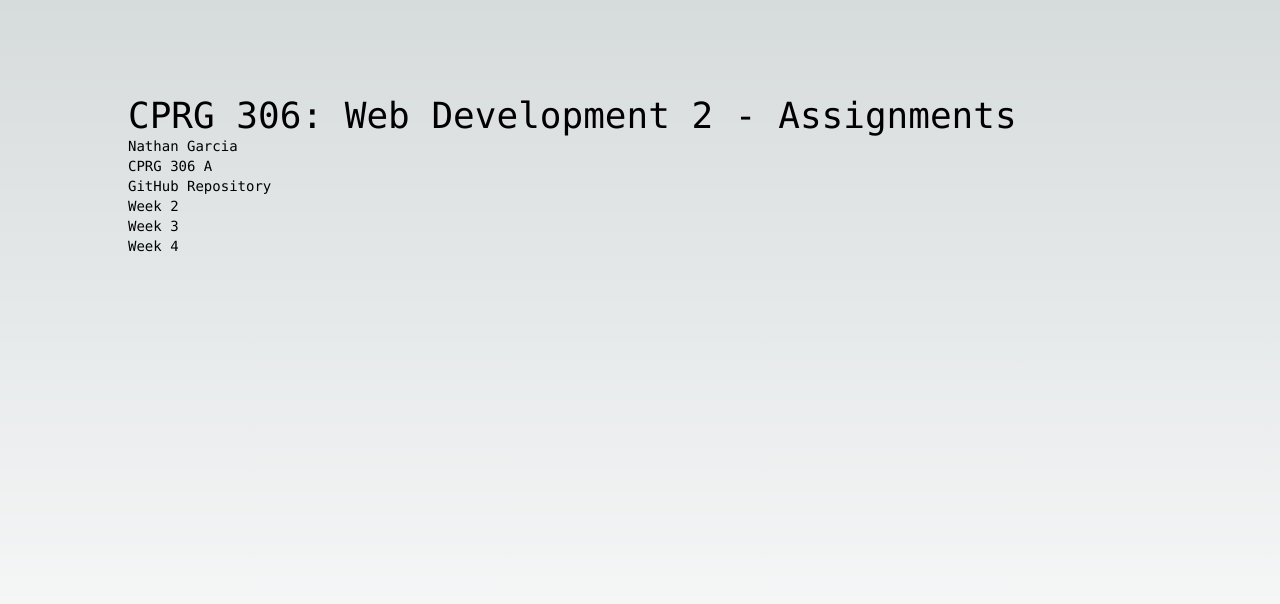
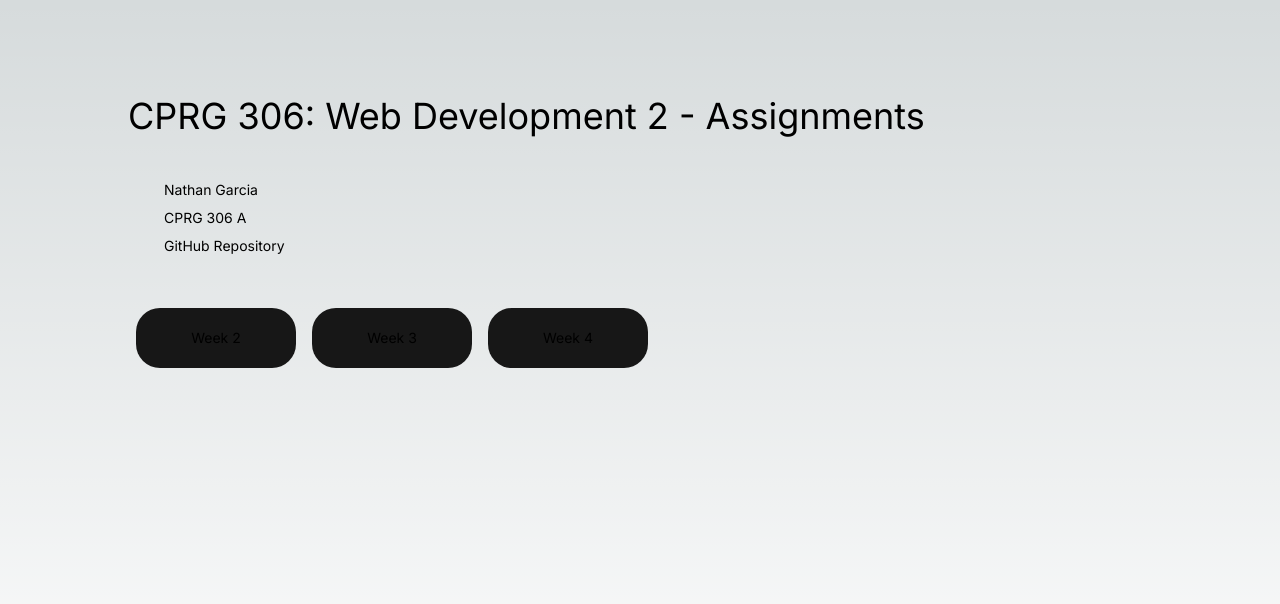
Before and after one commit to ntgarcia/cprg306-assignments, a Next.js app: page / in a window 1280 px wide. Shown: the top 604 px of the page. Built offline with nearby package versions, Linux system fonts and the light colour scheme.

Commit message:
Week 4 finished

```diff
--- a/app/StudentInfo.js
+++ b/app/StudentInfo.js
@@ -2,10 +2,13 @@
 
 export default function StudentInfo() {
   return (
-    <main>
+    <main className="grid gap-2 p-5 m-4">
       <h1>Nathan Garcia</h1>
       <h2>CPRG 306 A</h2>
-      <Link href="https://github.com/ntgarcia/cprg306-assignments">
+      <Link
+        href="https://github.com/ntgarcia/cprg306-assignments"
+        className="no-underline hover:underline"
+      >
         GitHub Repository
       </Link>
     </main>
--- a/app/page.js
+++ b/app/page.js
@@ -4,18 +4,34 @@
 export default function Home() {
   return (
     <main className="flex min-h-screen flex-col items-center justify-between p-24">
-      <div className="z-10 max-w-5xl w-full items-center justify-between font-mono text-sm">
-        <h1 className="text-4xl">
-          CPRG 306: Web Development 2 - Assignments
-        </h1>
+      <div className="z-10 max-w-5xl w-full items-center justify-between text-sm grid gap-2">
+        <h1 className="text-4xl">CPRG 306: Web Development 2 - Assignments</h1>
 
         <StudentInfo />
 
-        <Link href="week2">Week 2</Link>
-        <br />
-        <Link href="week3">Week 3</Link>
-        <br />
-        <Link href="week4">Week 4</Link>
+        <div className="flex">
+          {" "}
+          <Link
+            href="week2"
+            className="p-5 bg-neutral-900 rounded-3xl m-2 w-40 text-center"
+          >
+            Week 2
+          </Link>
+          <br />
+          <Link
+            href="week3"
+            className="p-5 bg-neutral-900 rounded-3xl m-2 w-40 text-center"
+          >
+            Week 3
+          </Link>
+          <br />
+          <Link
+            href="week4"
+            className="p-5 bg-neutral-900 rounded-3xl m-2 w-40 text-center"
+          >
+            Week 4
+          </Link>
+        </div>
       </div>
     </main>
   );
--- a/app/week2/page.js
+++ b/app/week2/page.js
@@ -3,7 +3,7 @@
 export default function Home() {
   return (
     <main className="flex min-h-screen flex-col items-center justify-between p-34">
-      <div className="z-10 max-w-5xl w-full items-center justify-between font-mono text-sm">
+      <div className="z-10 max-w-5xl w-full items-center justify-between text-sm">
         <h1 className="text-4xl">My Shopping List</h1>
 
         <div>
--- a/app/week3/item.js
+++ b/app/week3/item.js
@@ -1,6 +1,6 @@
 export default function Item({ name, quantity, category }) {
   return (
-    <div className="bg-white rounded-xl p-5 m-5">
+    <div className="bg-neutral-950 rounded-xl p-5 m-5">
       <h3 className="text-xl font-bold">{name}</h3>
       <p>quantity: {quantity}</p>
       <p>category: {category}</p>
--- a/app/week3/page.js
+++ b/app/week3/page.js
@@ -3,7 +3,7 @@
 export default function Home() {
   return (
     <main className="flex min-h-screen flex-col justify-between p-24">
-      <div className="z-10 max-w-5xl w-full items-center justify-between font-mono text-sm lg:flex">
+      <div className="z-10 max-w-5xl w-full items-center justify-between text-sm lg:flex">
         <h1 className="text-4xl">My Shopping List</h1>
       </div>
       <br />
--- a/app/week4/new-item.js
+++ b/app/week4/new-item.js
@@ -2,10 +2,9 @@
 import React, { useState } from "react";
 
 export default function NewItem() {
-    const [name, setName]= useState("");
+  const [name, setName] = useState("");
   const [quantity, setQuantity] = useState("1");
   const [category, setCategory] = useState("Produce");
-
   const [item, setItem] = useState(null);
 
   const handleSubmit = (event) => {
@@ -23,7 +22,14 @@
     console.log(item);
 
     // Display an alert with the current state of name, quantity, and category.
-        setAlert(true);
+    alert(
+      "Item Added: \n Name: " +
+        item.name +
+        "\n Quantity: " +
+        item.quantity +
+        "\n Category: " +
+        item.category
+    );
 
     // Reset the state variables to their initial values.
     setName("");
@@ -31,7 +37,68 @@
     setCategory("Produce");
   };
 
-    return {
+  const handleNameChange = (event) => {
+    setName(event.target.value);
+  };
 
+  const handleQuantityChange = (event) => {
+    setQuantity(event.target.value);
   };
+
+  const handleCategoryChange = (event) => {
+    setCategory(event.target.value);
+  };
+
+  return (
+    <section>
+      <div></div>
+      <div className="grid place-content-center">
+        <form onSubmit={handleSubmit} className="flex flex-row w-1/3 gap-3">
+          <input
+            required
+            onChange={handleNameChange}
+            value={name}
+            placeholder="Product Name"
+            className="bg-neutral-950 rounded-xl p-3 flex-auto"
+          />
+          <input
+            required
+            type="number"
+            id="quantity"
+            name="quantity"
+            min="1"
+            max="99"
+            onChange={handleQuantityChange}
+            value={quantity}
+            className="bg-neutral-950 rounded-xl p-3 flex-auto"
+          />
+          <select
+            required
+            onChange={handleCategoryChange}
+            value={category}
+            className="bg-neutral-950 rounded-xl p-3 w-40 flex-auto"
+          >
+            <option value="Produce">Produce</option>
+            <option value="Dairy">Dairy</option>
+            <option value="Bakery">Bakery</option>
+            <option value="Meat">Meat</option>
+            <option value="Frozen Foods">Frozen Foods</option>
+            <option value="Canned Goods">Canned Goods</option>
+            <option value="Dry Goods">Dry Goods</option>
+            <option value="Beverages">Beverages</option>
+            <option value="Snacks">Snacks</option>
+            <option value="Household">Household</option>
+            <option value="Other">Other</option>
+          </select>
+
+          <button
+            type="submit"
+            className="bg-neutral-600 rounded-full p-3 w-10"
+          >
+            +
+          </button>
+        </form>
+      </div>
+    </section>
+  );
 }
--- a/app/week4/page.js
+++ b/app/week4/page.js
@@ -1,11 +1,12 @@
-import React from "react";
-
 import NewItem from "./new-item.js";
 
-export default function Page() {
+export default function Home() {
   return (
-    <main>
+    <main className="flex min-h-screen flex-col p-24">
+      <br />
+      <div>
         <NewItem />
+      </div>
     </main>
   );
 }
```
Also changed, not shown: app/globals.css (line endings or trailing spaces), 1 other file (tests, documents, lock files or other folders). Lines whose indentation alone changed are shown as unchanged.
